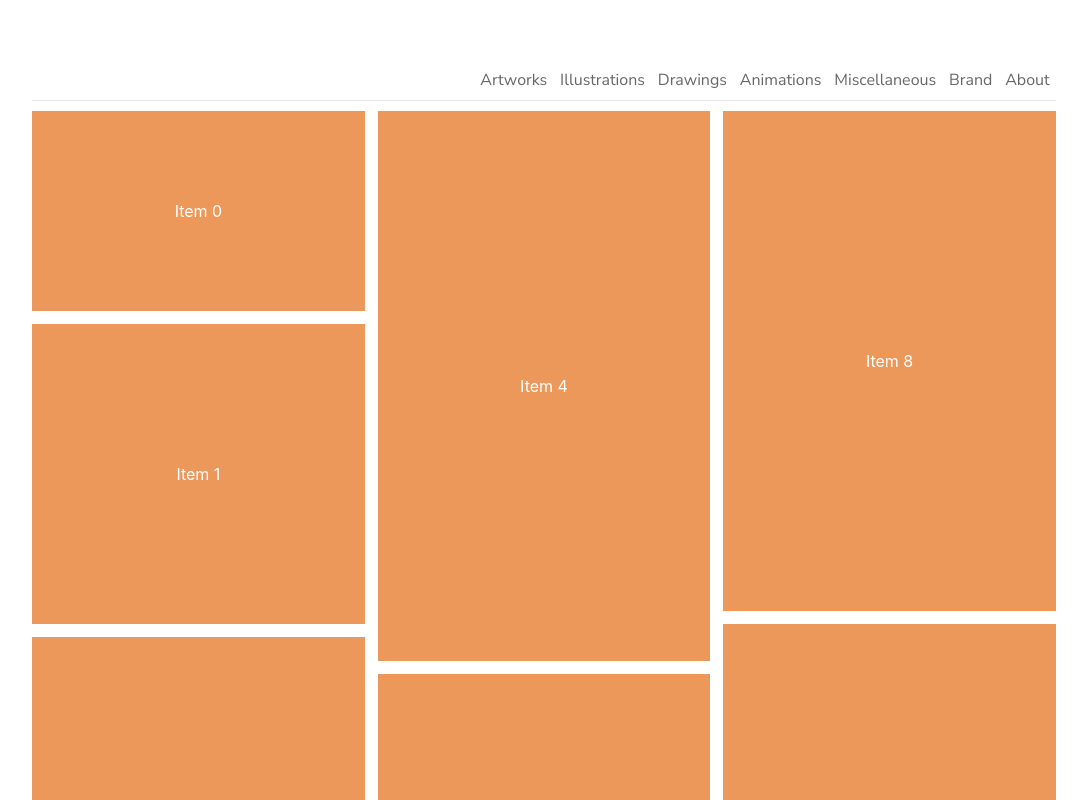
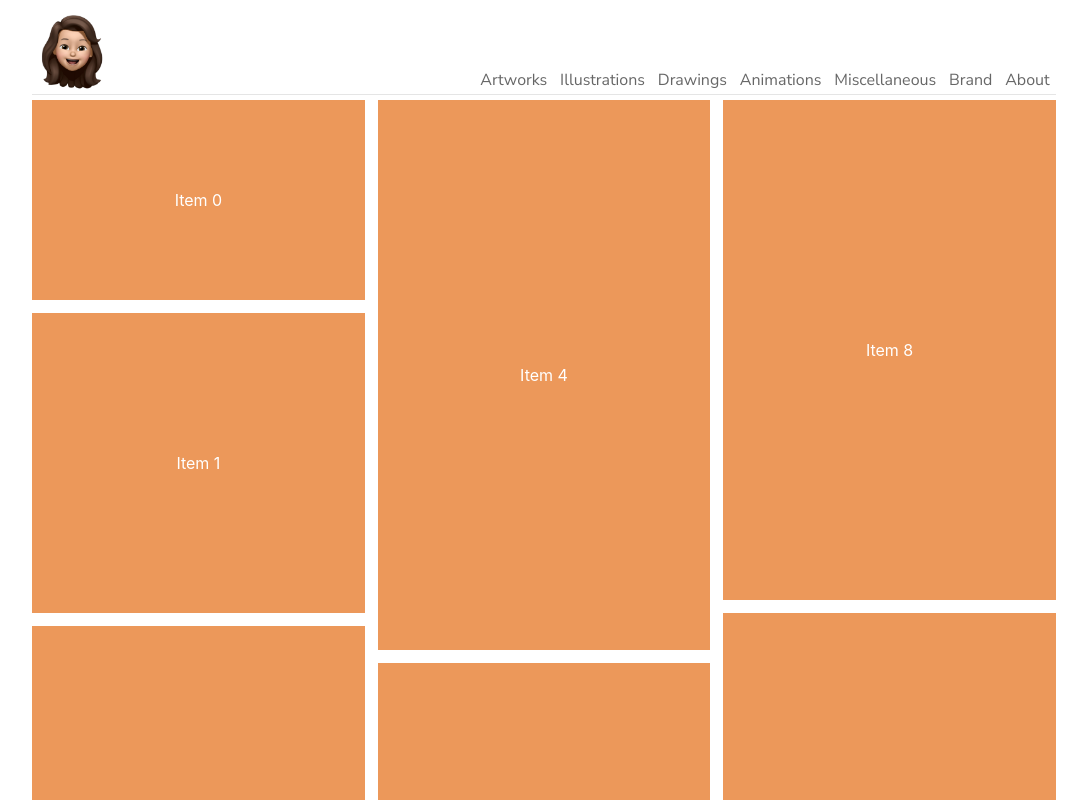
Before and after one commit to Meghana0306/portfolio-website, a React (Create React App) app: page /arts in a window 1280 px wide. Shown: the top 800 px of the page, without its empty margins (96-1183 px from the left). Built offline with nearby package versions, Linux system fonts and the light colour scheme.

Commit message:
Add top bar with logo

```diff
--- a/src/modules/category/CategoryPage.css
+++ b/src/modules/category/CategoryPage.css
@@ -2,6 +2,7 @@
     column-count: 3;
     column-gap: 1vw;
     margin: 10px 0px 0px 0px;
+    overflow: scroll;
 }
 
 .CategoryGridItem {
--- a/src/modules/main/MainPage.tsx
+++ b/src/modules/main/MainPage.tsx
@@ -1,8 +1,10 @@
 import * as React from "react";
-import './MainPage.css'
+import './MainPage.css';
 import { MainPageItemData } from "./MainPageItem";
-import MenuItems from '../../configs/MainCategories.json'
+import MenuItems from '../../configs/MainCategories.json';
 import CategoryPage from "../category/CategoryPage";
+import Logo from '../../assets/logo.png'
+
 
 const MenuItemString = MenuItems as any
 
@@ -20,19 +22,24 @@ export default class MainPage extends React.Component<MainPageProps, MainPageSta
         })
 
         return (
-            <div style={{ margin: "0px 10vw 0px 10vw" }}>
+            <div>
                 {/* Top container */}
-                <div style={{ width: "100%", height: "100px", position: "relative" }}>
+                <div style={{ backgroundColor: "#fff", width: "calc(100% - 20vw)", height: "100px", position: "fixed", overflow: "hidden", top: 0, margin: "0px 10vw 0px 10vw" }}>
+
+                    <img src={Logo} style={{ height: "80px", marginTop: "10px" }} />
 
                     {/* Menu items */}
                     <div style={{ position: "absolute", bottom: "0", right: "0", marginBottom: ".7vw" }}>
                         {items}
                     </div>
+                    <div style={{ width: "100%", height: "1px", backgroundColor: "rgba(0, 0, 0, 0.1)" }} />
                 </div>
+                <div style={{ margin: "100px 10vw 0px 10vw" }}>
 
-                {/* Bottom border line */}
-                <div style={{ width: "100%", height: "1px", backgroundColor: "rgba(0, 0, 0, 0.1)" }} />
-                <CategoryPage />
+                    {/* Bottom border line */}
+
+                    <CategoryPage />
+                </div>
             </div>
         )
     }
```
Also changed, not shown: src/assets/logo.png (added).
